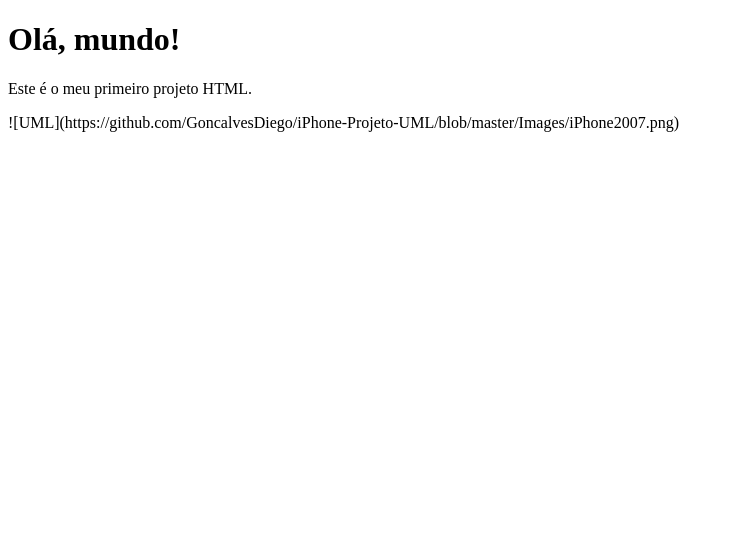
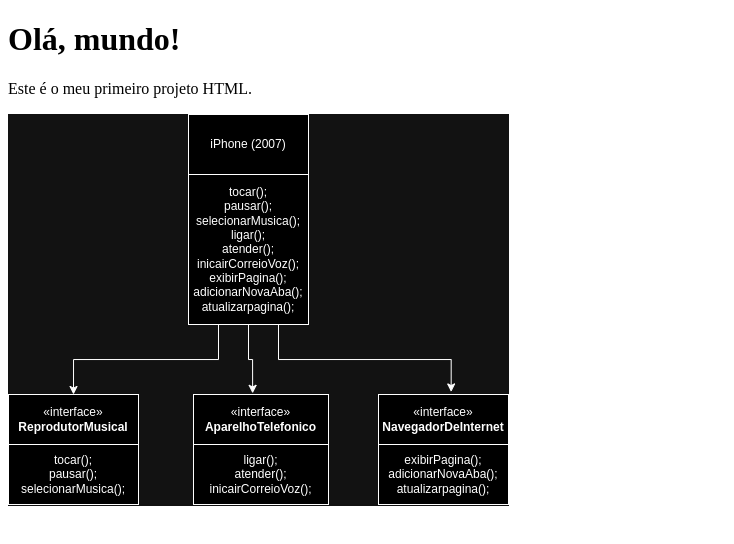
Before and after one commit to GoncalvesDiego/iPhone-Projeto-UML, a plain HTML site: page Images/index.html in a window 1280 px wide. Shown: the whole page, without its empty margins (0-734 px from the left). Drawn offline with Linux system fonts and the light colour scheme.

Commit message:
Update index.html

```diff
--- a/Images/index.html
+++ b/Images/index.html
@@ -8,6 +8,6 @@
 <body>
     <h1>Olá, mundo!</h1>
     <p>Este é o meu primeiro projeto HTML.</p>
-    ![UML](https://github.com/GoncalvesDiego/iPhone-Projeto-UML/blob/master/Images/iPhone2007.png)
+    <img src="https://github.com/GoncalvesDiego/iPhone-Projeto-UML/blob/master/Images/iPhone2007.png" alt="UML">
 </body>
 </html>
```
